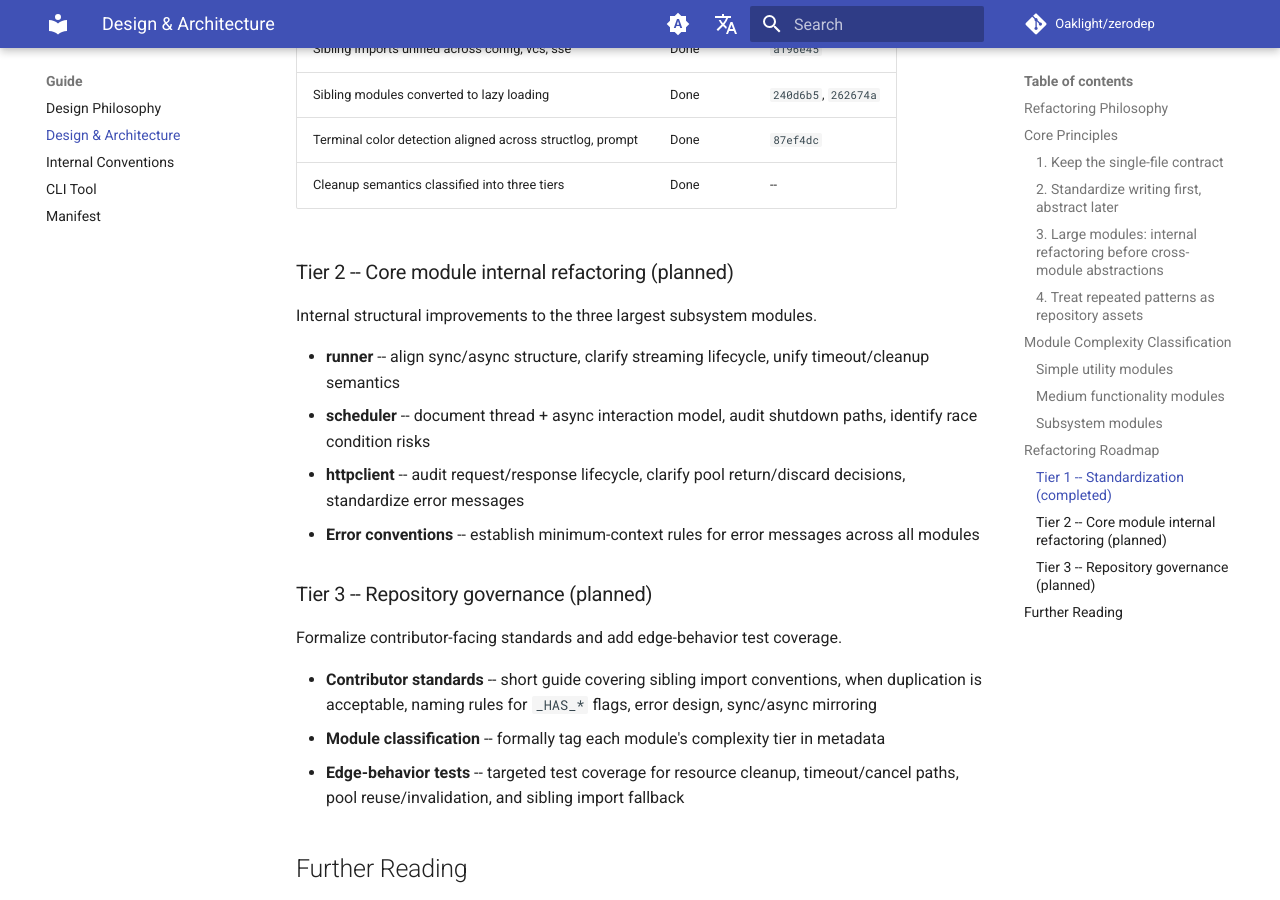
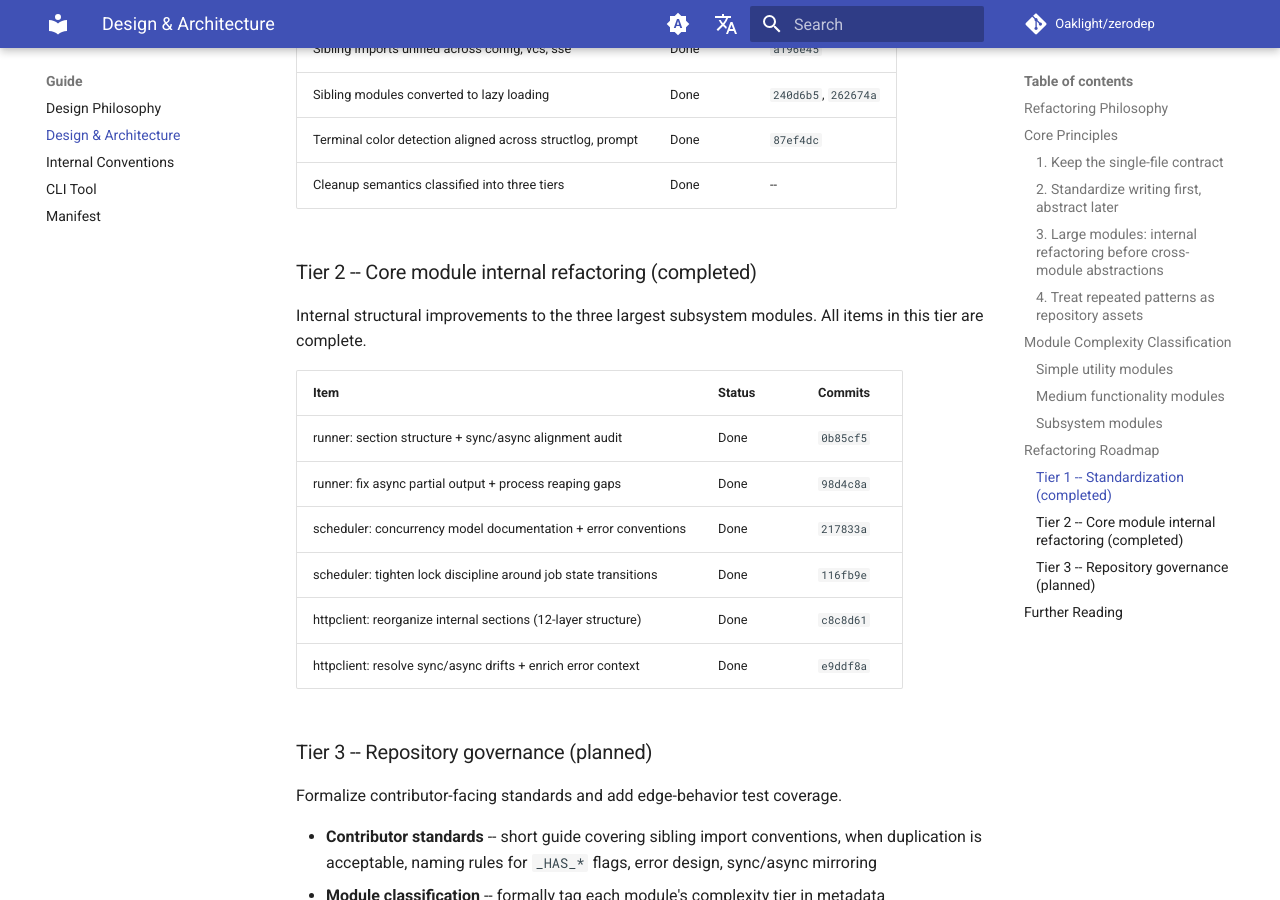
Before and after one commit to Oaklight/zerodep, an MkDocs documentation site: the page built from docs/guide/design.md, in a window 1280 px wide and 900 px high, scrolled down 4061 px. Built offline with MkDocs 1.6.1 and Material for MkDocs 9.7.7, drawn with Linux system fonts in a browser that asks for light colours; comment, search, counter and statistics services are not loaded.

Commit message:
docs: update design page with tier 2 completion status

```diff
--- a/docs/guide/design.md
+++ b/docs/guide/design.md
@@ -119,14 +119,18 @@ Low-risk, high-reward normalization work. All items in this tier are complete.
 | Terminal color detection aligned across structlog, prompt | Done | `87ef4dc` |
 | Cleanup semantics classified into three tiers | Done | -- |
 
-### Tier 2 -- Core module internal refactoring (planned)
+### Tier 2 -- Core module internal refactoring (completed)
 
-Internal structural improvements to the three largest subsystem modules.
+Internal structural improvements to the three largest subsystem modules. All items in this tier are complete.
 
-- **runner** -- align sync/async structure, clarify streaming lifecycle, unify timeout/cleanup semantics
-- **scheduler** -- document thread + async interaction model, audit shutdown paths, identify race condition risks
-- **httpclient** -- audit request/response lifecycle, clarify pool return/discard decisions, standardize error messages
-- **Error conventions** -- establish minimum-context rules for error messages across all modules
+| Item | Status | Commits |
+|------|--------|---------|
+| runner: section structure + sync/async alignment audit | Done | `0b85cf5` |
+| runner: fix async partial output + process reaping gaps | Done | `98d4c8a` |
+| scheduler: concurrency model documentation + error conventions | Done | `217833a` |
+| scheduler: tighten lock discipline around job state transitions | Done | `116fb9e` |
+| httpclient: reorganize internal sections (12-layer structure) | Done | `c8c8d61` |
+| httpclient: resolve sync/async drifts + enrich error context | Done | `e9ddf8a` |
 
 ### Tier 3 -- Repository governance (planned)
 
```
